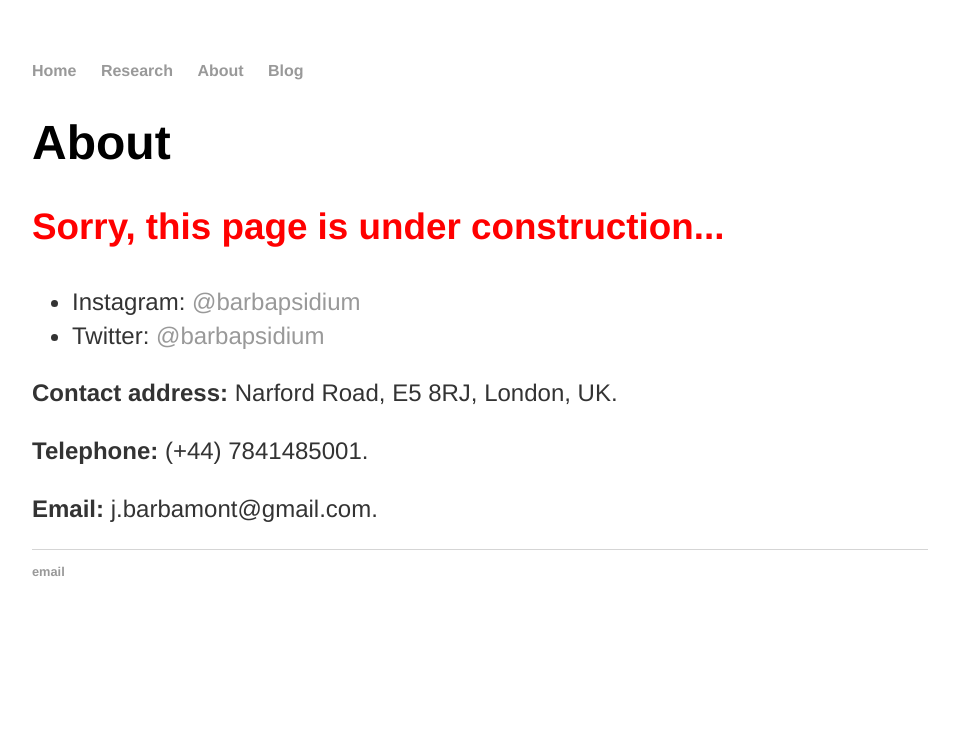
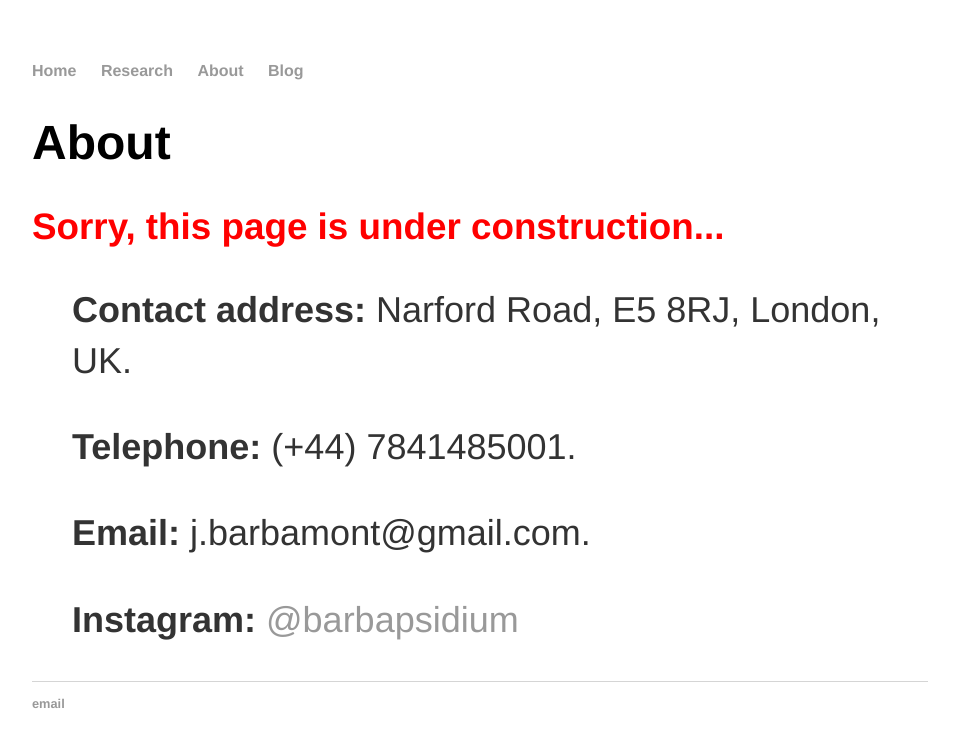
Before and after one commit to josebarbamontoya/josebarbamontoya.github.io, a Jekyll site: the page built from about/index.html, in a window 1280 px wide. Shown: the top 747 px of the page, without its empty margins (160-1119 px from the left). Built offline with Jekyll 4.4.1, drawn with Linux system fonts in a browser that asks for light colours; some of the changed lines change nothing that is shown.

Commit message:
Update index.html

```diff
--- a/about/index.html
+++ b/about/index.html
@@ -7,12 +7,12 @@ title: Jose Barba-Montoya
   <h1>About</h1>
 	<h3><font color="red">Sorry, this page is under construction...</h3>
 		<ul class="contacts">
-				<li>Instagram:<a href="https://www.instagram.com/barbapsidium/"> @barbapsidium</a></li>
+				<!-- <li>Instagram:<a href="https://www.instagram.com/barbapsidium/"> @barbapsidium</a></li>
 				<li>Twitter:<a href="https://twitter.com/barbapsidium"> @barbapsidium</a></li>
-				</ul>
+				</ul> -->
 					<p><strong>Contact address: </strong>Narford Road, E5 8RJ, London, UK.</p>
 					<p><strong>Telephone: </strong> (+44) 7841485001.</p>
 					<p><span class="obfuscate"><strong>Email: </strong>j.barbamont@gmail.com.</span></p>
-
+					<p><strong>Instagram: </strong> <a href="https://www.instagram.com/barbapsidium/"> @barbapsidium</a></p>
 
 		</div>
```
